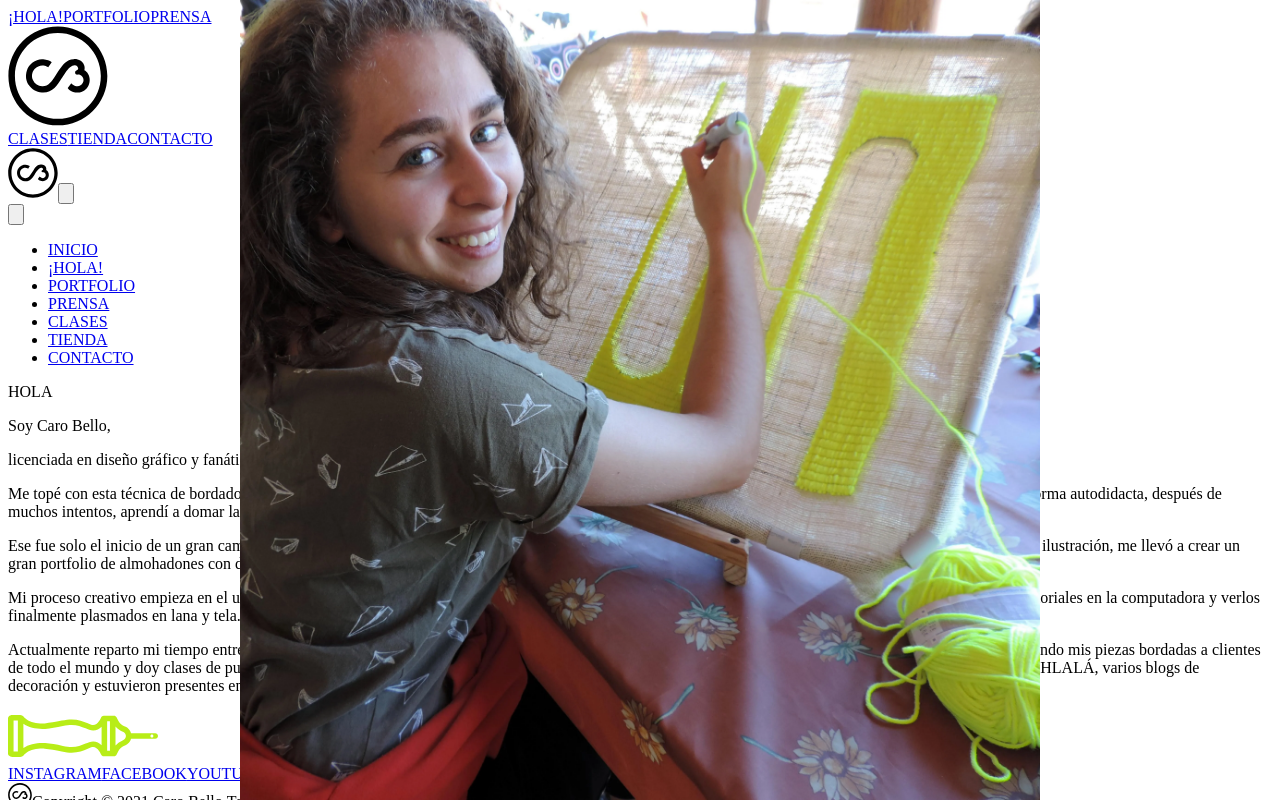
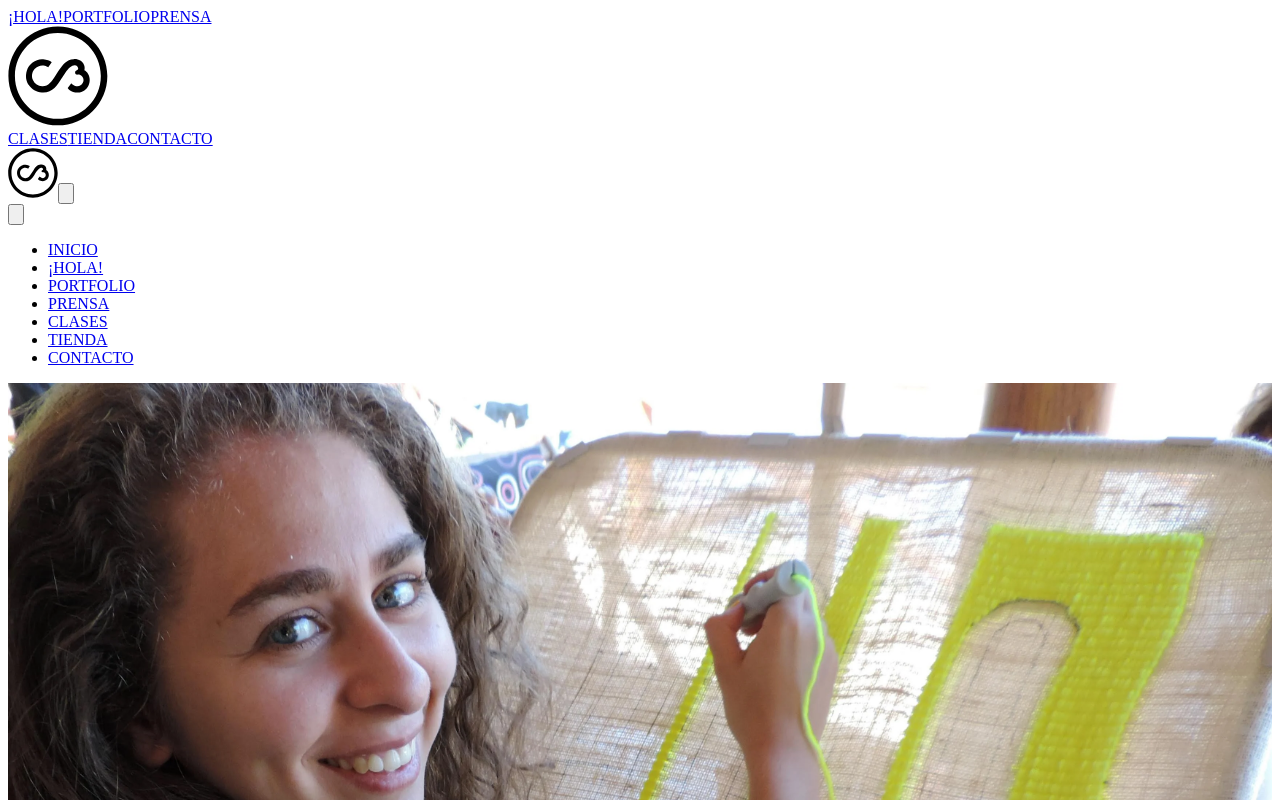
Before and after one commit to julian-prieto/carobello.com, a Next.js app: page /hola in a window 1280 px wide. Shown: the top 800 px of the page. Built offline with nearby package versions, Linux system fonts and the light colour scheme.

Commit message:
Add Hola screen

```diff
--- a/pages/hola/index.js
+++ b/pages/hola/index.js
@@ -2,19 +2,20 @@ import Image from "next/image";
 
 export default function Hola() {
   return (
-    <div className="flex flex-1 flex-col md:flex-row mt-8 md:justify-center md:items-start md:px-32">
-      <div className="relative flex-1 h-100vw w-100vw md:h-100vh">
-        <div className="relative flex-1 h-full">
+    <div className="flex flex-1 flex-col md:flex-row mt-8 md:justify-center md:items-stretch md:px-32">
+      <div className="flex flex-1">
+        <div className="relative flex-1">
           <Image
             src="/images/hola_yo.webp"
-            layout="fill"
-            objectFit="scale-down"
+            layout="responsive"
+            width={300}
+            height={300}
             alt="Hola"
           />
+          <span className="text-cb-green text-9xl font-extrabold transform absolute top-full left-1/2 -translate-x-1/2 -translate-y-1/2 md:-rotate-90 md:top-1/2 md:left-0">
+            HOLA
+          </span>
         </div>
-        <span className="text-cb-green text-9xl font-extrabold transform absolute top-full left-1/2 -translate-x-1/2 -translate-y-1/2 md:-rotate-90 md:top-1/2 md:left-0">
-          HOLA
-        </span>
       </div>
       <div className="flex flex-1 flex-col px-16 mt-24 md:mt-0 md:pr-0">
         <p className="mb-4 font-extrabold text-4xl">Soy Caro Bello,</p>
```
